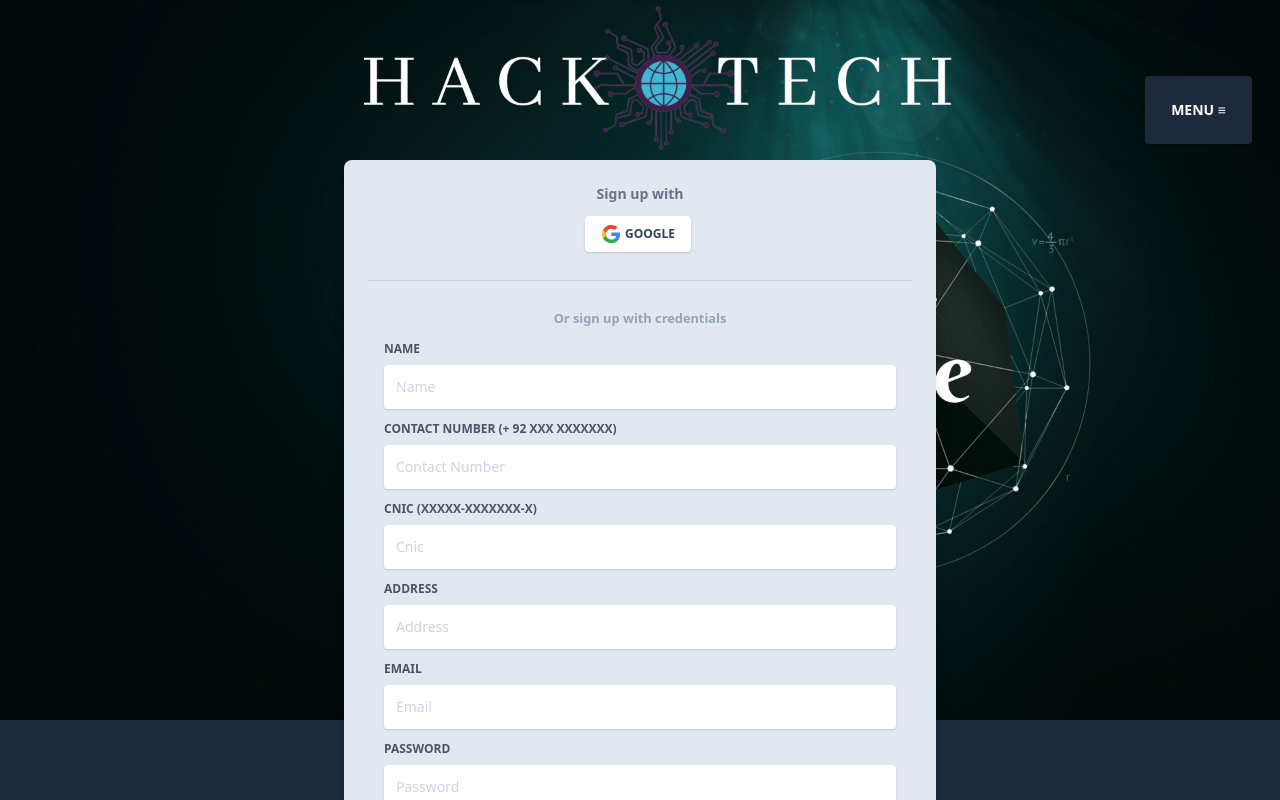
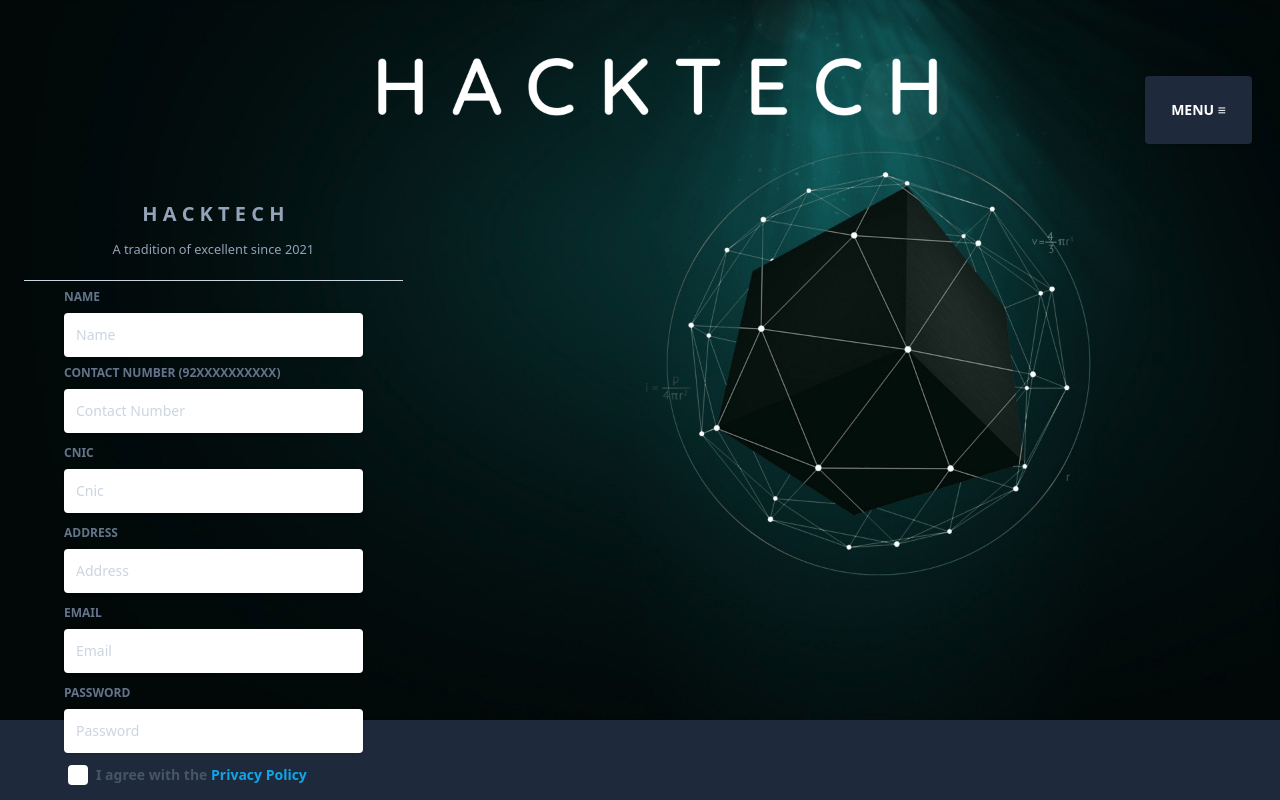
Before and after one commit to Abdullahkkr/HACKTECH, a Next.js app in the folder client/: page /auth/register in a window 1280 px wide. Shown: the top 800 px of the page. Built offline with nearby package versions, Linux system fonts and the light colour scheme.

Commit message:
Fwz the great

```diff
--- a/client/components/Dropdowns/PagesDropdown.js
+++ b/client/components/Dropdowns/PagesDropdown.js
@@ -47,14 +47,14 @@
           "bg-white text-base z-50 float-left py-2 list-none text-left rounded shadow-lg min-w-48"
         }
       >
-        <span
+        {/* <span
           className={
             "text-sm pt-2 pb-0 px-4 font-bold block w-full whitespace-nowrap bg-transparent text-blueGray-400"
           }
         >
           Admin Layout
-        </span>
-        <Link href="/admin/dashboard">
+        </span> */}
+        {/* <Link href="/admin/dashboard">
           <a
             href="#pablo"
             className={
@@ -63,8 +63,8 @@
           >
             Dashboard
           </a>
-        </Link>
-        <Link href="/admin/settings">
+        </Link> */}
+        {/* <Link href="/admin/settings">
           <a
             href="#pablo"
             className={
@@ -73,8 +73,8 @@
           >
             Settings
           </a>
-        </Link>
-        <Link href="/admin/tables">
+        </Link> */}
+        {/* <Link href="/admin/tables">
           <a
             href="#pablo"
             className={
@@ -93,14 +93,14 @@
           >
             Maps
           </a>
-        </Link>
+        </Link> */}
         <div className="h-0 mx-4 my-2 border border-solid border-blueGray-100" />
         <span
           className={
             "text-sm pt-2 pb-0 px-4 font-bold block w-full whitespace-nowrap bg-transparent text-blueGray-400"
           }
         >
-          Auth Layout
+          Options:
         </span>
         <Link href="/auth/login">
           <a
@@ -119,18 +119,18 @@
               "text-sm py-2 px-4 font-normal block w-full whitespace-nowrap bg-transparent text-blueGray-700"
             }
           >
-            Register
+            Sign Up
           </a>
         </Link>
         <div className="h-0 mx-4 my-2 border border-solid border-blueGray-100" />
-        <span
+        {/* <span
           className={
             "text-sm pt-2 pb-0 px-4 font-bold block w-full whitespace-nowrap bg-transparent text-blueGray-400"
           }
         >
           No Layout
-        </span>
-        <Link href="/landing">
+        </span> */}
+        {/* <Link href="/landing">
           <a
             href="#pablo"
             className={
@@ -139,8 +139,8 @@
           >
             Landing
           </a>
-        </Link>
-        <Link href="/profile">
+        </Link> */}
+        {/* <Link href="/profile">
           <a
             href="#pablo"
             className={
@@ -148,8 +148,8 @@
             }
           >
             Profile
-          </a>
-        </Link>
+          </a> */}
+        {/* </Link> */}
       </div>
     </>
   );
--- a/client/layouts/Auth.js
+++ b/client/layouts/Auth.js
@@ -3,7 +3,7 @@
 // components
 
 import Navbar from "components/Navbars/AuthNavbar.js";
-import FooterSmall from "components/Footers/FooterSmall.js";
+// import FooterSmall from "components/Footers/FooterSmall.js";
 
 export default function Auth({ children }) {
   return (
--- a/client/pages/auth/register.js
+++ b/client/pages/auth/register.js
@@ -1,5 +1,5 @@
 import React, { useState } from "react";
-
+import Link from "next/link";
 // layout for page
 
 import Auth from "layouts/Auth.js";
@@ -13,18 +13,21 @@
   const [address, setAddress] = useState("")
   const [contactnumber, setContactnumber] = useState("")
 
-
-
-
   return (
     <>
-      <div className="container mx-auto px-4 h-full">
-        <div className="flex content-center items-center justify-center h-full">
-          <div className="w-full lg:w-6/12 px-4">
-            <div className="relative flex flex-col min-w-0 break-words w-full mb-6 shadow-lg rounded-lg bg-blueGray-200 border-0">
-              <div className="rounded-t mb-0 px-6 py-6">
+      <div className="container mx-auto px-10 py- mt--1 h-full">
+        <div className="flex content-center items-center h-full">
+          <div className="w-full lg:w-4/12 px-6 py-10">
+            <div className="relative flex flex-col min-w-0 break-words w-full mb-6 shadow-bg rounded-lg bg-blueGray-850 border-0">
+              <div className="rounded-t mb-0 px-15 py-15">
                 <div className="text-center mb-3">
-                  <h6 className="text-blueGray-500 text-sm font-bold">
+                <h6 className="text-blueGray-400 text-xl py-30 font-bold">
+                    <large>H A C K T E C H</large>
+                  </h6>
+                  <h6 className="text-blueGray-400 text-l py-2">
+                    <small>A tradition of excellent since 2021</small>
+                  </h6>
+                  {/* <h6 className="text-blueGray-500 text-sm font-bold">
                     Sign up with
                   </h6>
                 </div>
@@ -35,18 +38,18 @@
                   >
                     <img alt="..." className="w-5 mr-1" src="/img/google.svg" />
                     Google
-                  </button>
+                  </button> */}
                 </div>
-                <hr className="mt-6 border-b-1 border-blueGray-300" />
+                <hr className="mt-2 border-b-1 border-blueGray-300" />
               </div>
               <div className="flex-auto px-4 lg:px-10 py-10 pt-0">
-                <div className="text-blueGray-400 text-center mb-3 font-bold">
+                {/* <div className="text-blueGray-400 text-center mb-3 font-bold">
                   <small>Or sign up with credentials</small>
-                </div>
+                </div> */}
                 <form>
-                  <div className="relative w-full mb-3">
+                  <div className="relative w-full mb-2">
                     <label
-                      className="block uppercase text-blueGray-600 text-xs font-bold mb-2"
+                      className="mt-2 block uppercase text-blueGray-500 text-xs font-bold mb-2"
                       htmlFor="grid-password"
                     >
                     Name
@@ -61,10 +64,10 @@
                   </div>
                   <div className="relative w-full mb-3">
                     <label
-                      className="block uppercase text-blueGray-600 text-xs font-bold mb-2"
+                      className="block uppercase text-blueGray-500 text-xs font-bold mb-2"
                       htmlFor="grid-password"
                     >
-                      Contact Number (+ 92 xxx xxxxxxx)
+                      Contact Number (92xxxxxxxxxx)
                     </label>
                     <input
                       type="email"
@@ -76,10 +79,10 @@
                   </div>
                   <div className="relative w-full mb-3">
                     <label
-                      className="block uppercase text-blueGray-600 text-xs font-bold mb-2"
+                      className="block uppercase text-blueGray-500 text-xs font-bold mb-2"
                       htmlFor="grid-password"
                     >
-                      Cnic (xxxxx-xxxxxxx-x)
+                      Cnic
                     </label>
                     <input
                       type="Cnic"
@@ -91,7 +94,7 @@
                   </div>
                   <div className="relative w-full mb-3">
                     <label
-                      className="block uppercase text-blueGray-600 text-xs font-bold mb-2"
+                      className="block uppercase text-blueGray-500 text-xs font-bold mb-2"
                       htmlFor="grid-password"
                     >
                       Address
@@ -106,7 +109,7 @@
                   </div>
                   <div className="relative w-full mb-3">
                     <label
-                      className="block uppercase text-blueGray-600 text-xs font-bold mb-2"
+                      className="block uppercase text-blueGray-500 text-xs font-bold mb-2"
                       htmlFor="grid-password"
                     >
                       Email
@@ -121,7 +124,7 @@
                   </div>
                   <div className="relative w-full mb-3">
                     <label
-                      className="block uppercase text-blueGray-600 text-xs font-bold mb-2"
+                      className="block uppercase text-blueGray-500 text-xs font-bold mb-2"
                       htmlFor="grid-password"
                     >
                       Password
@@ -154,6 +157,15 @@
                       </span>
                     </label>
                   </div>
+                  {/* <div className="flex flex-wrap mt-6 relative">
+              <div className="text-center mt-1">
+                <Link href="/auth/login">
+                  <a href="#pablo" className="text-blueGray-500">
+                    <small>Already have an account</small>
+                  </a>
+                </Link>
+              </div>
+            </div> */}
 
                   <div className="text-center mt-6">
                     <button
@@ -166,6 +178,7 @@
                 </form>
               </div>
             </div>
+
           </div>
         </div>
       </div>
```
Also changed, not shown: client/pages/auth/login.js (+19 -10 lines), client/pages/auth/admin_dashboard.js (added), client/pages/auth/user_dashboard.js (added), client/public/img/dsdsd.png (added), client/public/img/register_bg_2.png.
